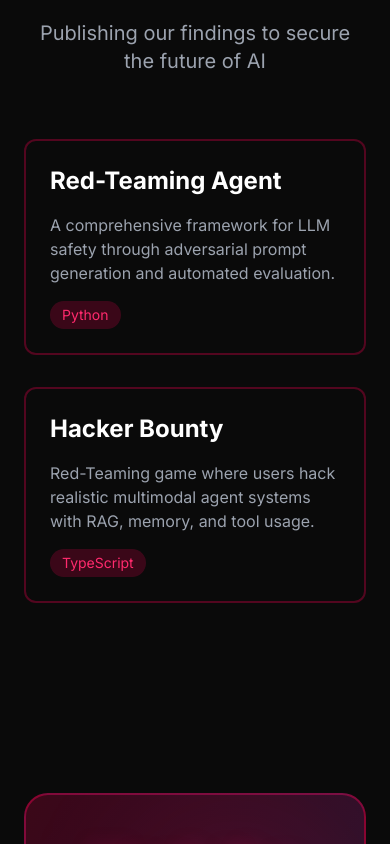
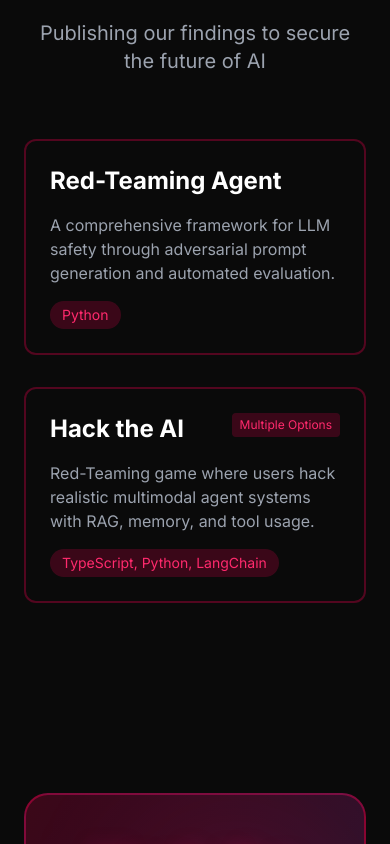
Before and after one commit to BadC-mpany/website, a Next.js app: page / in a window 390 px wide. Shown: the part 1340-2184 px from the top of the page. Built offline with nearby package versions, Linux system fonts and the light colour scheme.

Commit message:
TODO comments done

```diff
--- /dev/null
+++ b/components/RepositoryModal.tsx
@@ -0,0 +1,74 @@
+'use client'
+
+import { useMemo } from 'react'
+import { motion, AnimatePresence } from 'framer-motion'
+
+interface RepositoryOption {
+  title: string
+  description: string
+  url: string
+}
+
+interface RepositoryModalProps {
+  isOpen: boolean
+  onClose: () => void
+  options: RepositoryOption[]
+}
+
+export default function RepositoryModal({ isOpen, onClose, options }: RepositoryModalProps) {
+  const randomOffset = useMemo(() => {
+    if (!isOpen) return { x: 0, y: 0 }
+    return {
+      x: (Math.random() - 0.5) * 200,
+      y: (Math.random() - 0.5) * 200,
+    }
+  }, [isOpen])
+
+  return (
+    <AnimatePresence>
+      {isOpen && (
+        <>
+          <motion.div
+            initial={{ opacity: 0 }}
+            animate={{ opacity: 1 }}
+            exit={{ opacity: 0 }}
+            onClick={onClose}
+            className="fixed inset-0 z-40"
+          />
+          <motion.div
+            initial={{ opacity: 0, scale: 0.95 }}
+            animate={{ opacity: 1, scale: 1 }}
+            exit={{ opacity: 0, scale: 0.95 }}
+            transition={{ type: 'spring', damping: 20, stiffness: 300 }}
+            drag
+            dragMomentum={false}
+            className="fixed top-1/2 left-1/2 z-50 cursor-grab active:cursor-grabbing"
+            style={{
+              transform: `translate(calc(-50% + ${randomOffset.x}px), calc(-50% + ${randomOffset.y}px))`,
+              backdropFilter: 'blur(12px)',
+              WebkitBackdropFilter: 'blur(12px)',
+            }}
+          >
+            <div className="bg-cyber-black/30 border-2 border-cyber-red/40 rounded-2xl p-4 min-w-max shadow-2xl">
+              <div className="space-y-2">
+                {options.map((option) => (
+                  <motion.a
+                    key={option.title}
+                    href={option.url}
+                    target="_blank"
+                    rel="noopener noreferrer"
+                    initial={{ opacity: 0, y: 5 }}
+                    animate={{ opacity: 1, y: 0 }}
+                    className="block px-4 py-2 rounded-lg border border-cyber-red/30 hover:border-cyber-red hover:bg-cyber-red/10 transition-all cursor-pointer text-white text-sm"
+                  >
+                    {option.title}
+                  </motion.a>
+                ))}
+              </div>
+            </div>
+          </motion.div>
+        </>
+      )}
+    </AnimatePresence>
+  )
+}
--- a/sections/Repositories.tsx
+++ b/sections/Repositories.tsx
@@ -1,14 +1,10 @@
 'use client'
 
+import { useState } from 'react'
 import { motion } from 'framer-motion'
+import RepositoryModal from '../components/RepositoryModal'
 
 const repositories = [
-  // {
-  //   name: 'AI-Adversarial-Toolkit',
-  //   description: 'Advanced toolkit for testing AI model robustness against adversarial attacks',
-  //   language: 'Python',
-  //   url: 'https://github.com/badcompany'
-  // },
   {
     name: 'Red-Teaming Agent',
     description: 'A comprehensive framework for LLM safety through adversarial prompt generation and automated evaluation.',
@@ -16,15 +12,28 @@ const repositories = [
     url: 'https://github.com/BadC-mpany/red-teaming-agent'
   },
   {
-    name: 'Hacker Bounty', // TODO: name ?
+    name: 'Hack the AI',
     description: 'Red-Teaming game where users hack realistic multimodal agent systems with RAG, memory, and tool usage.',
-    language: 'TypeScript', // add multiple {'TypeScript', 'SQL', 'CSS', "JavaScript"}
+    language: 'TypeScript, Python, LangChain',
+    hasOptions: true,
+    options: [
+      {
+        title: 'Interactive Game',
+        description: 'Play the browser-based hacking game and test your red-teaming skills',
         url: 'https://github.com/BadC-mpany/rag-game'
+      },
+      {
+        title: 'RAG System',
+        description: 'Explore the architecture behind our multimodal agent systems',
+        url: 'https://github.com/BadC-mpany/rag-system'
       }
-  // TODO are we going to put 2 or 3 repos here? if 2, align and center properly
+    ]
+  }
 ]
 
 export default function Repositories() {
+  const [selectedRepo, setSelectedRepo] = useState<string | null>(null)
+
   return (
     <section id="repositories" className="min-h-screen flex items-center justify-center px-6 py-20">
       <div className="container mx-auto">
@@ -41,34 +50,49 @@ export default function Repositories() {
             Publishing our findings to secure the future of AI
           </p>
 
-          <div className="grid md:grid-cols-3 gap-8">
+          <div className="flex justify-center">
+            <div className="grid md:grid-cols-2 gap-8 max-w-3xl">
               {repositories.map((repo, index) => (
-              <motion.a
+                <motion.div
                   key={repo.name}
-                href={repo.url}
-                target="_blank"
-                rel="noopener noreferrer"
                   initial={{ opacity: 0, y: 30 }}
                   whileInView={{ opacity: 1, y: 0 }}
                   transition={{ duration: 0.5, delay: index * 0.1 }}
                   viewport={{ once: true }}
+                  onClick={() => repo.hasOptions && setSelectedRepo(repo.name)}
+                  className={`${repo.hasOptions ? 'cursor-pointer' : ''}`}
+                >
+                  <motion.div
                     whileHover={{ scale: 1.05 }}
-                className="bg-cyber-black/50 border-2 border-cyber-red/30 rounded-xl p-6 hover:border-cyber-red transition-all"
+                    className="bg-cyber-black/50 border-2 border-cyber-red/30 rounded-xl p-6 hover:border-cyber-red transition-all h-full"
                   >
                     <div className="flex items-start justify-between mb-4">
                       <h3 className="text-2xl font-bold text-white">{repo.name}</h3>
-                  <div className="flex items-center space-x-1 text-cyber-pink">
-                  </div>
+                      {repo.hasOptions && (
+                        <span className="text-xs text-cyber-pink bg-cyber-red/20 px-2 py-1 rounded ml-2">
+                          Multiple Options
+                        </span>
+                      )}
                     </div>
                     <p className="text-gray-400 mb-4">{repo.description}</p>
                     <div className="inline-block px-3 py-1 bg-cyber-red/20 rounded-full text-sm text-cyber-pink">
                       {repo.language}
                     </div>
-              </motion.a>
+                  </motion.div>
+                </motion.div>
               ))}
+            </div>
           </div>
         </motion.div>
       </div>
+
+      <RepositoryModal
+        isOpen={selectedRepo !== null}
+        onClose={() => setSelectedRepo(null)}
+        options={
+          repositories.find(r => r.name === selectedRepo && r.hasOptions)?.options || []
+        }
+      />
     </section>
   )
 }
--- a/sections/Team.tsx
+++ b/sections/Team.tsx
@@ -6,25 +6,25 @@ const team = [
   {
     name: 'Matteo Horváth',
     role: 'Chief Hacker',
-    bio: 'placeholder. ... with X+ years breaking things',
+    bio: 'placeholder',
     image: '👾'
   },
   {
     name: 'János Mozer',
     role: 'Technical Lead',
-    bio: 'placeholder',
+    bio: 'Physics background with experience in error-proof systems and resilient distributed architectures ensuring high availability and consistency via secure protocols.',
     image: '🤖'
   },
   {
     name: 'Péter Tallósy',
     role: 'Research Engineer',
-    bio: 'placeholder. Developing architectures for safe agentic AI implementations.',
+    bio: 'placeholder',
     image: '🔬'
   },
   {
     name: 'Gregorio Jaca',
     role: 'Research Engineer',
-    bio: 'Physics and Biology background. Currently studying LLMs dynamics and interpretability through the lens of chaos theory.',
+    bio: 'Physics and Biology background. Currently studying LLM dynamics and interpretability through the lens of chaos theory.',
     image: '🥷'
   }
   // TODO: confirm roles. write bios. Koppany ?
--- a/sections/Unique.tsx
+++ b/sections/Unique.tsx
@@ -14,13 +14,13 @@ const features = [
     icon: '🛡️'
   },
   {
-    title: 'Enterprise Battle-Tested', // TODO will we include this?
-    description: 'Our product is in private beta with four enterprise clients. Real systems, real stakes, real protection.',
+    title: 'Battle-Tested', // TODO will we include this?
+    description: 'We continuously validate our products through communities and ethical hacking of enterprise clients.',
     icon: '⚙️'
   },
   {
     title: 'R&D',
-    description: 'We are a team of engineers and researchers at the frontier of AI and cybersecurity progress. We are constanly prottyping and improving our products',
+    description: 'We are a team of engineers and researchers at the frontier of AI and cybersecurity progress. We are constanly prototyping and improving our products',
     icon: '🔭'
   }
 ]
```
Lines whose indentation alone changed are shown as unchanged.
